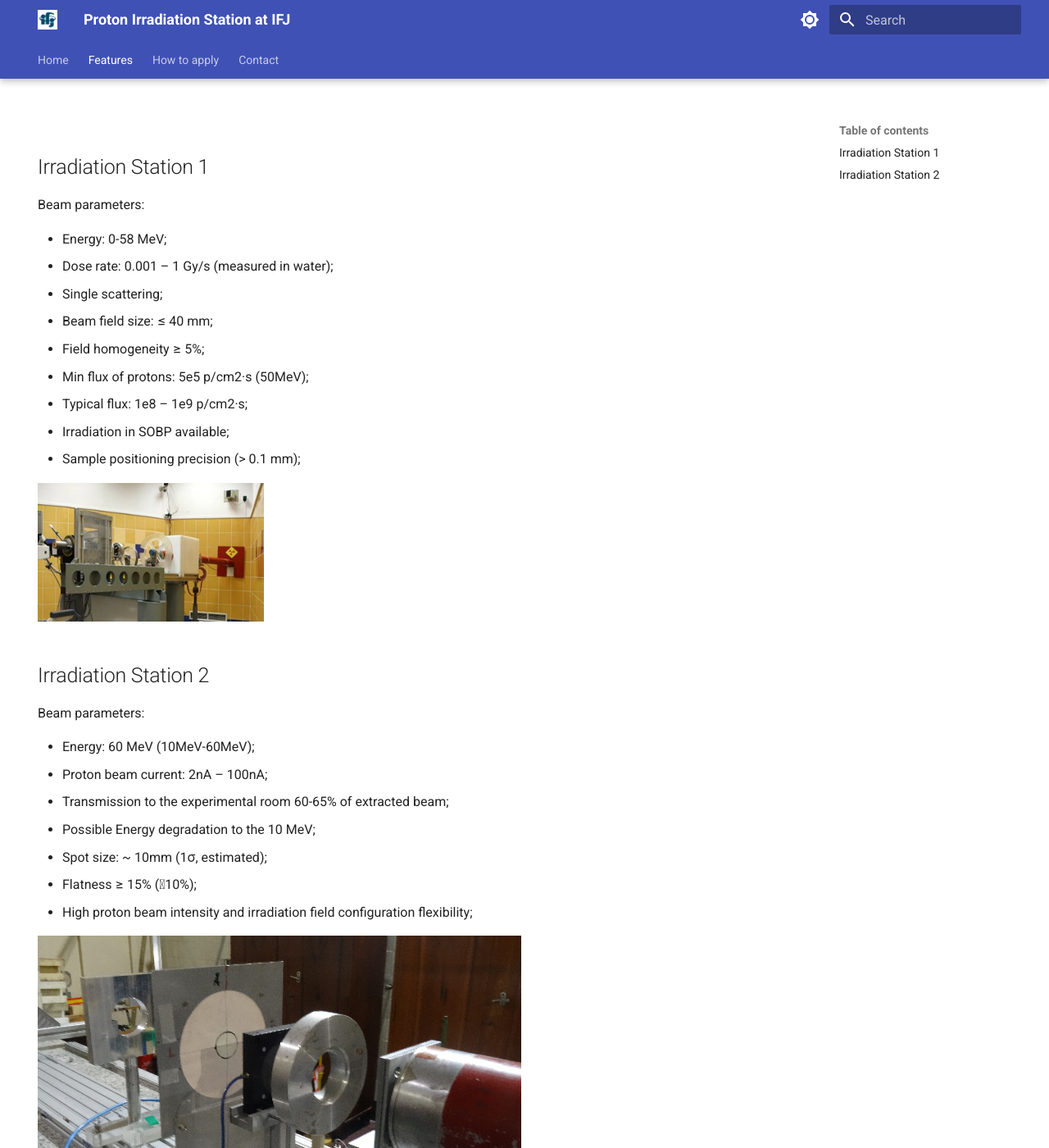
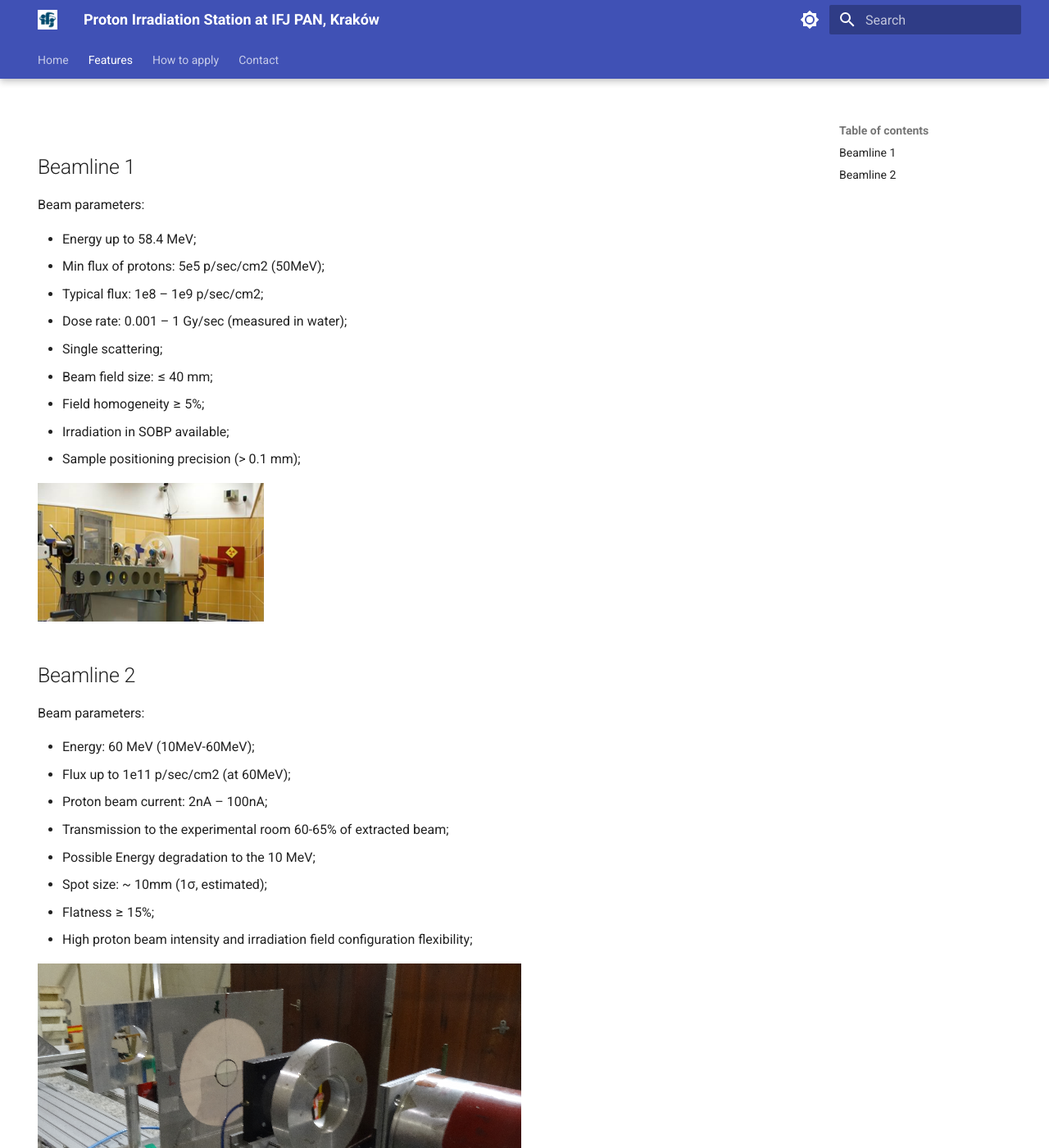
Before and after one commit to grzanka/proton-irradiation-www, an MkDocs documentation site: the page built from docs/features.md, in a window 1280 px wide and 1400 px high. Shown: the whole window at 82% size. Built offline with MkDocs 1.6.1 and Material for MkDocs 9.7.7, drawn with Linux system fonts in a browser that asks for light colours.

Commit message:
Discussion with Pawel (#93)
* updates

* update

```diff
--- a/docs/features.md
+++ b/docs/features.md
@@ -3,34 +3,35 @@ hide:
     - navigation
 ---
 
-## Irradiation Station 1
+## Beamline 1
 
 Beam parameters:
 
-- Energy:  0-58 MeV;
-- Dose rate: 0.001 – 1 Gy/s (measured in water);
+- Energy up to 58.4 MeV;
+- Min flux of protons: 5e5 p/sec/cm2 (50MeV);
+- Typical flux: 1e8 – 1e9 p/sec/cm2;
+- Dose rate: 0.001 – 1 Gy/sec (measured in water);
 - Single scattering;
 - Beam field size:    ≤ 40 mm;
 - Field homogeneity ≥ 5%;
-- Min flux of protons: 5e5 p/cm2·s (50MeV);
-- Typical flux: 1e8 – 1e9 p/cm2·s;
 - Irradiation in SOBP available;
 - Sample positioning precision (> 0.1 mm);
 
 
 ![Experimental hall 1](img/station1.png)
 
-## Irradiation Station 2
+## Beamline 2
 
 Beam parameters:
 
 - Energy: 60 MeV (10MeV-60MeV);
+- Flux up to 1e11 p/sec/cm2 (at 60MeV);
 - Proton beam current:     2nA – 100nA;
 - Transmission to the experimental room 60-65% of extracted beam;
 - Possible Energy degradation to the 10 MeV;
 - Spot size:  ~ 10mm (1σ, estimated);
-- Flatness ≥ 15% (10%);
-- High proton beam  intensity and irradiation field configuration flexibility;
+- Flatness ≥ 15%;
+- High proton beam intensity and irradiation field configuration flexibility;
 
 
 ![Experimental hall 12](img/exphall.png)
--- a/mkdocs.yml
+++ b/mkdocs.yml
@@ -1,4 +1,4 @@
-site_name: Proton Irradiation Station at IFJ
+site_name: Proton Irradiation Station at IFJ PAN, Kraków
 theme:
   name: material
   custom_dir: overrides
```
Also changed, not shown: docs/contact.md (+2 -3 lines), docs/index.md (+7 -4 lines).
